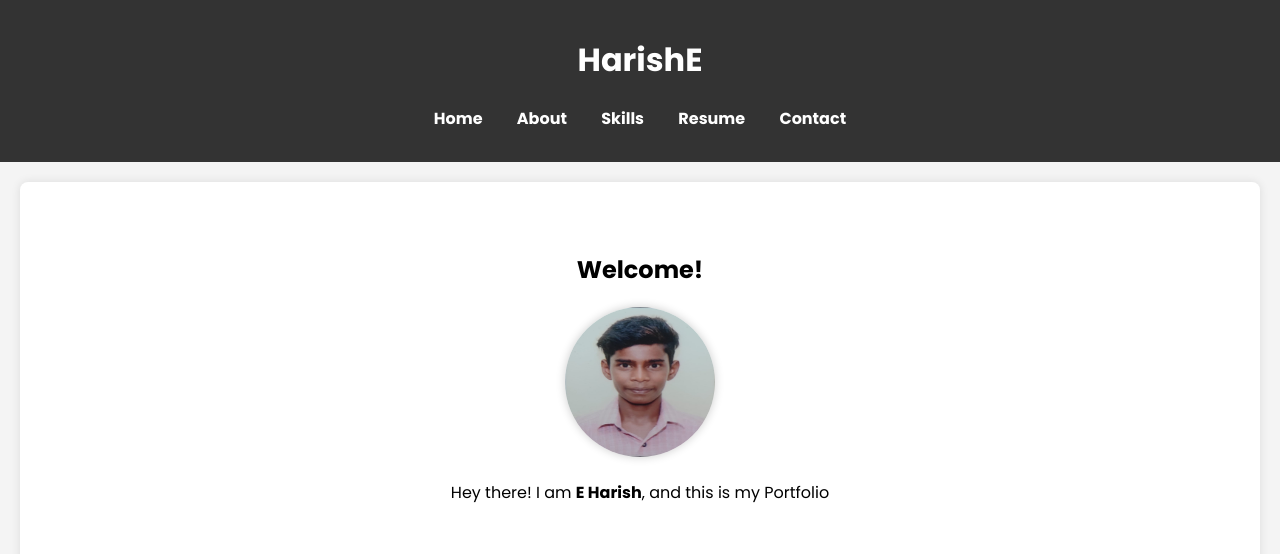
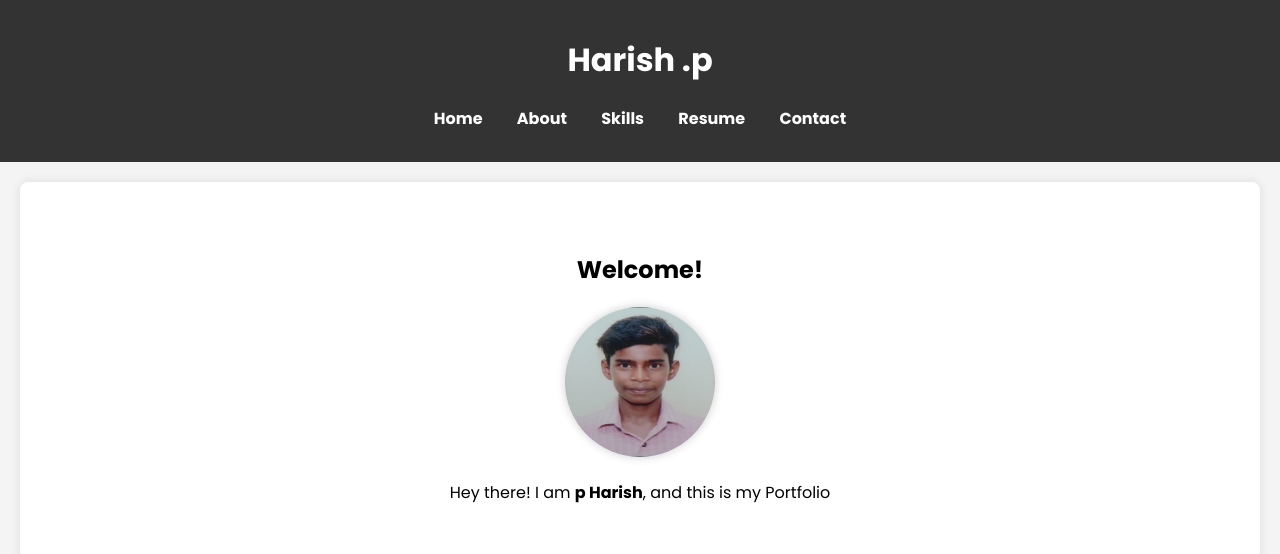
Before and after one commit to HARINI3319/Harishnewfile, a plain HTML site: page index.html in a window 1280 px wide. Shown: the top 554 px of the page. Drawn offline with Linux system fonts and the light colour scheme.

Commit message:
Update index.html

```diff
--- a/index.html
+++ b/index.html
@@ -113,7 +113,7 @@
 <body>
 
     <header>
-        <h1> HarishE </h1>
+        <h1> Harish .p </h1>
 
         <nav>
             <ul>
@@ -130,7 +130,7 @@
         <h2>Welcome!</h2>
         <img src="IMG-20250404-WA0002.jpg" alt="Harish" width="150" height="150"
              style="border-radius: 50%; box-shadow: 0 0 10px rgba(0, 0, 0, 0.2);">
-        <p>Hey there! I am <b>E Harish</b>, and this is my Portfolio</p>
+        <p>Hey there! I am <b>p Harish</b>, and this is my Portfolio</p>
     </section>
 
 
```
